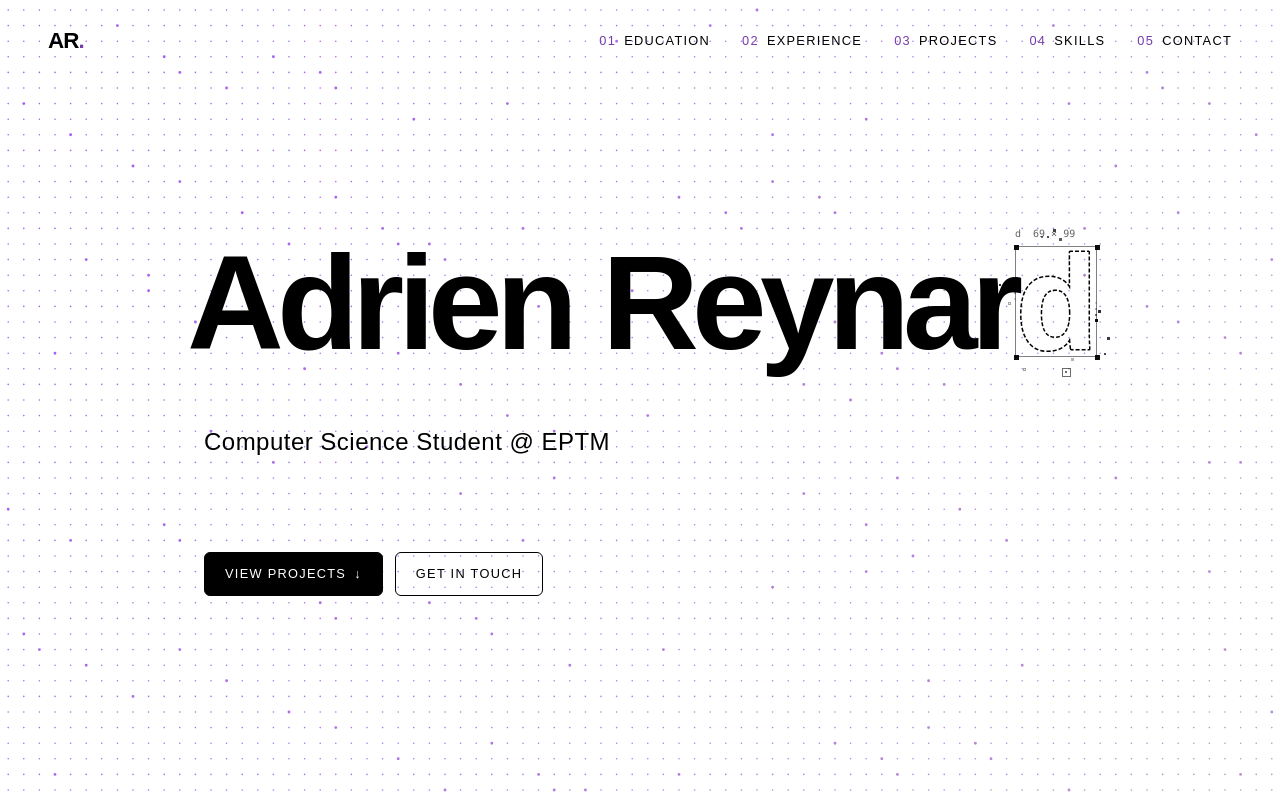
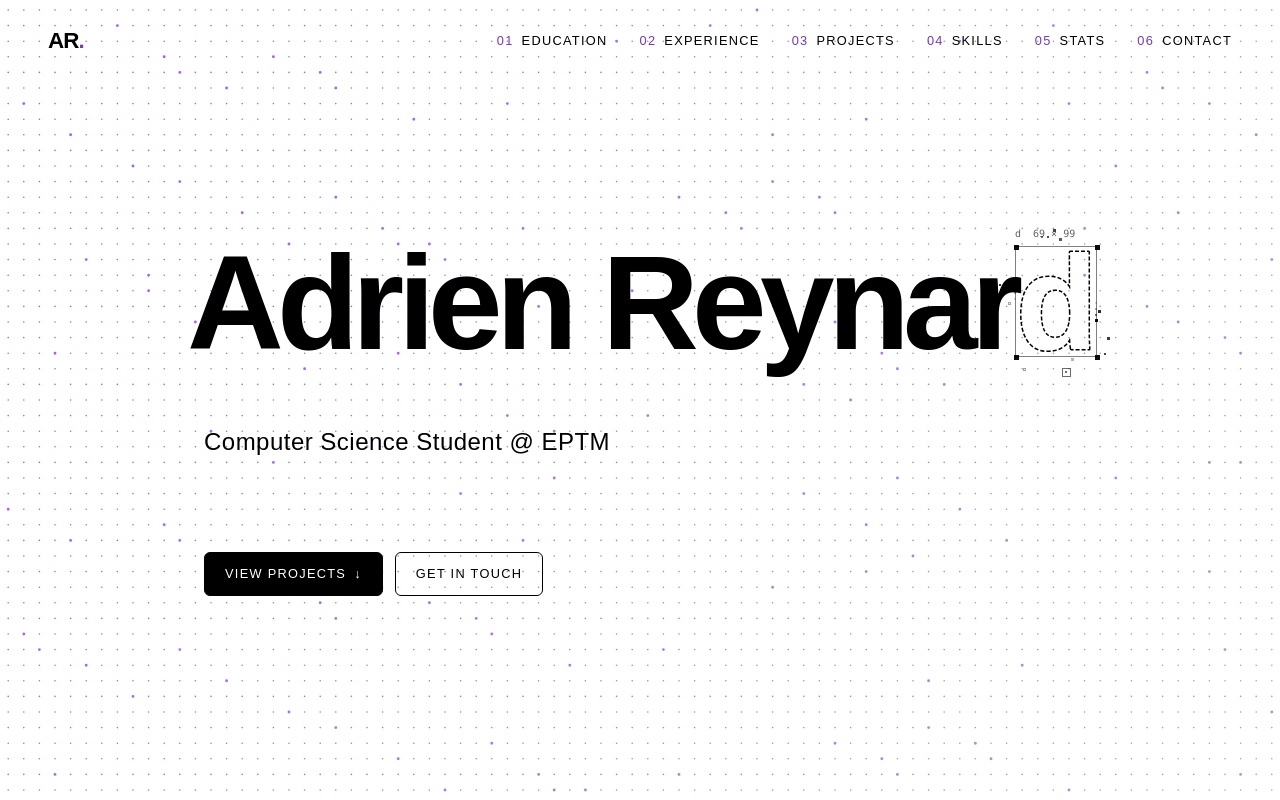
Before and after one commit to areynard13/portfolio, a React (Vite) app: page / in a window 1280 px wide. Shown: the top 800 px of the page. Built offline with nearby package versions, Linux system fonts and the light colour scheme.

Commit message:
feat: add Stats section links

```diff
--- a/src/App.jsx
+++ b/src/App.jsx
@@ -3,6 +3,7 @@ import Education from './sections/Education/Education';
 import Experience from './sections/Experience/Experience';
 import Projects from './sections/Projects/Projects';
 import Skills from './sections/Skills/Skills';
+import Stats from './sections/Stats/Stats';
 import Contact from './sections/Contact/Contact';
 
 function App() {
@@ -13,6 +14,7 @@ function App() {
       <Experience />
       <Projects />
       <Skills />
+      <Stats />
       <Contact />
     </main>
   );
--- a/src/sections/Hero/Hero.jsx
+++ b/src/sections/Hero/Hero.jsx
@@ -8,6 +8,7 @@ const navLinks = [
   { label: 'Experience', href: '#experience' },
   { label: 'Projects', href: '#projects' },
   { label: 'Skills', href: '#skills' },
+  { label: 'Stats', href: '#stats' },
   { label: 'Contact', href: '#contact' },
 ];
 
```
